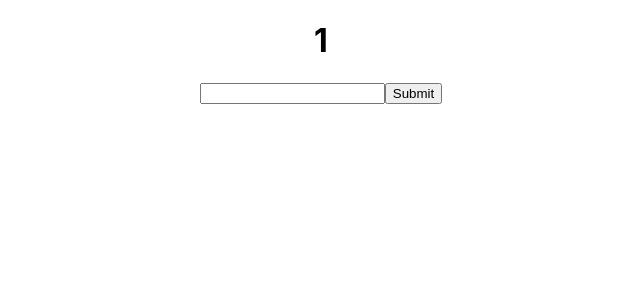
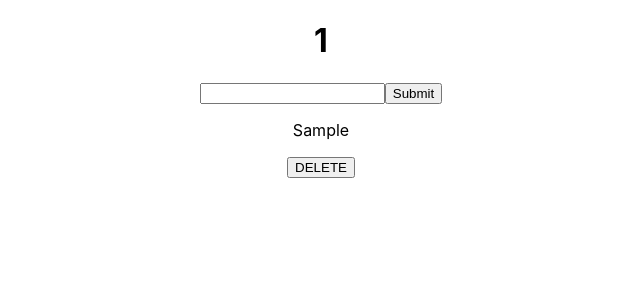
Before and after one commit to oxedom/reactTasks, a React (Create React App) app: page / in a window 1280 px wide. Both pictures are taken after typing "Sample" into the empty fields and a click on the input "Submit". Shown: the top 300 px of the page, without its empty margins (319-959 px from the left). Built offline with nearby package versions, Linux system fonts and the light colour scheme.

Commit message:
need to update setTasks from parent to child

```diff
--- a/package.json
+++ b/package.json
@@ -9,6 +9,7 @@
     "react": "^18.2.0",
     "react-dom": "^18.2.0",
     "react-scripts": "5.0.1",
+    "uniqid": "^5.4.0",
     "web-vitals": "^2.1.4"
   },
   "scripts": {
--- a/src/App.js
+++ b/src/App.js
@@ -1,6 +1,7 @@
 import { useState } from 'react';
 import './App.css';
 import Overview from './comps/Overview';
+import uniqid from "uniqid";
 
 function App() {
 
@@ -8,9 +9,10 @@ function App() {
   const [tasks, setTasks] = useState([]);
   const [task, setTask] = useState({ text: '' })
 
-  const handleChange = (e) => setTask({ text: e.target.value, id: tasks.length + 1 });
+  const handleChange = (e) => setTask({ text: e.target.value, id: uniqid() });
 
   const addTaskArray = () => {
+    console.log(tasks);
     setTasks([...tasks, task])
   }
 
--- a/src/comps/Overview.js
+++ b/src/comps/Overview.js
@@ -1,6 +1,17 @@
 const Overview = (props) => {
+    const { tasks } = props
+    function handleClick(e) {
+        const tasksFilter = tasks.filter((t) => { return t.id != e.target.getAttribute('a-key') })
+        // setTasks(tasksFilter)
 
-    return <div {...props.tasks.map((item, index) => <p key={index._id}> 1 </p>)} ></div>
+    }
+
+    return <div>   {tasks.map((task) => {
+        return (<div key={task.id}>
+            <p>{task.text}  </p>
+            <button onClick={handleClick} a-key={task.id}> DELETE</button>
+        </div>)
+    })}</div>
 
 
 
```
Also changed, not shown: 1 other file (tests, documents, lock files or other folders).
